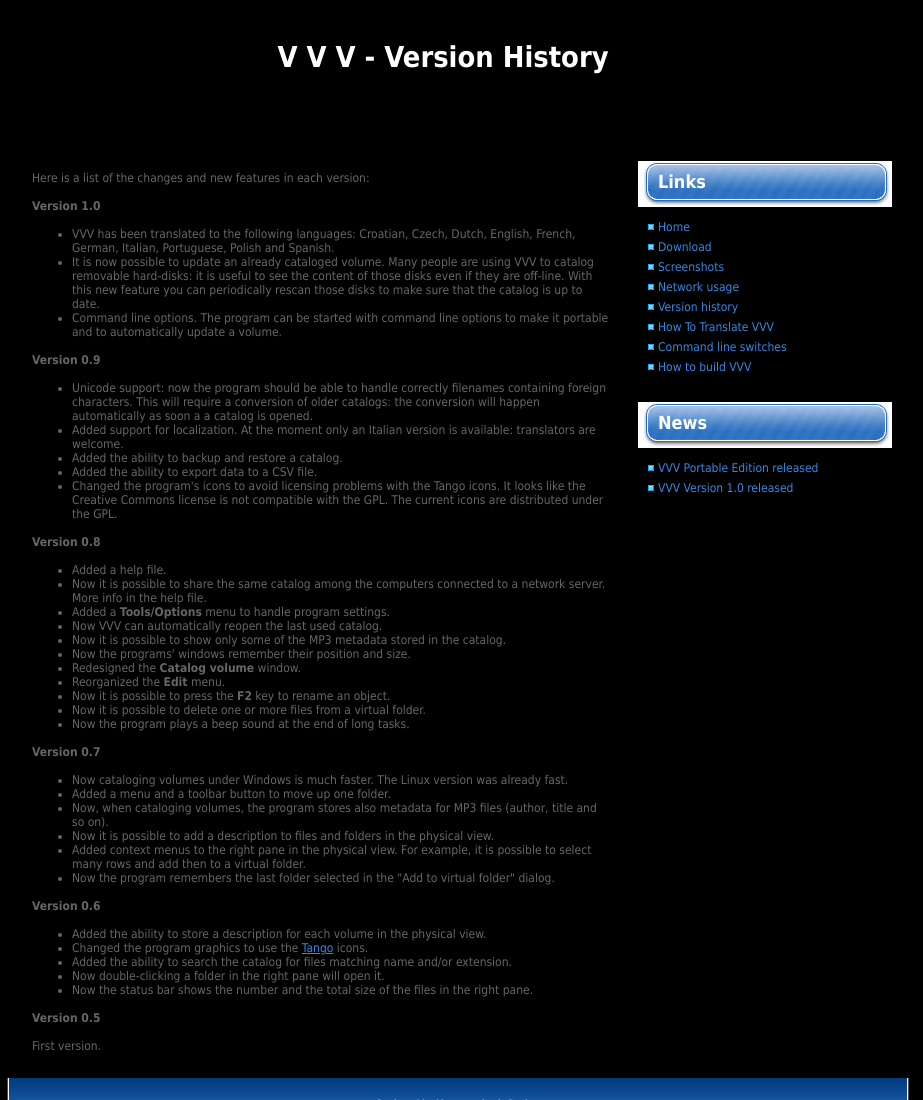
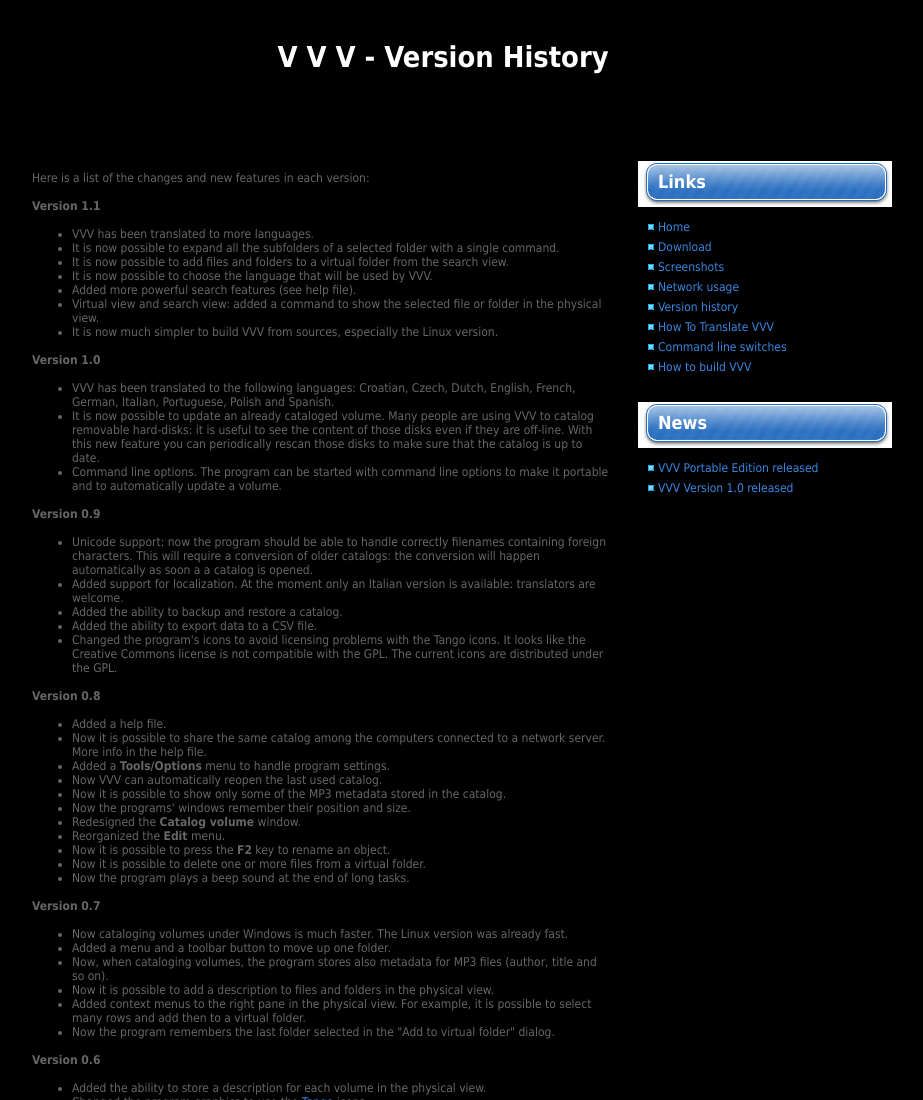
Before and after one commit to sss/vvvapp, a plain HTML site: page website/versions.html in a window 1280 px wide. Shown: the top 1100 px of the page, without its empty margins (182-1105 px from the left). Drawn offline with Linux system fonts and the light colour scheme.

Commit message:
Web site update.
git-svn-id: https://vvvapp.svn.sourceforge.net/svnroot/vvvapp/trunk@342 b0e3558a-1426-0410-83de-bf875247a1ac

```diff
--- a/website/versions.html
+++ b/website/versions.html
@@ -88,6 +88,22 @@
 <div id="left">
 <div>
 	<p>Here is a list of the changes and new features in each version:</p>
+	<p>&nbsp;</p>
+	<p><b>Version 1.1</b></p>
+	<p>&nbsp;</p>
+	<ul>
+		<li>VVV has been translated to more languages.</li>
+		<li>It is now possible to expand all the subfolders of a selected folder
+		with a single command.</li>
+		<li>It is now possible to add files and folders to a virtual folder from
+		the search view.</li>
+		<li>It is now possible to choose the language that will be used by VVV.</li>
+		<li>Added more powerful search features (see help file).</li>
+		<li>Virtual view and search view: added a command to show the selected
+		file or folder in the physical view.</li>
+		<li>It is now much simpler to build VVV from sources, especially the
+		Linux version.</li>
+	</ul>
 	<p>&nbsp;</p>
 	<p><b>Version 1.0</b></p>
 	<p>&nbsp;</p>
```
